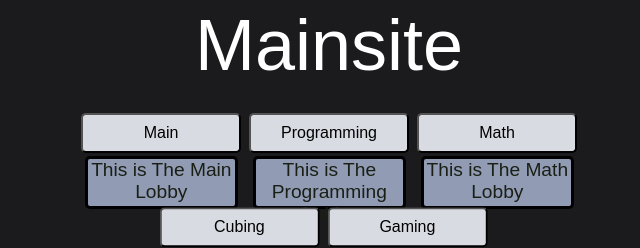
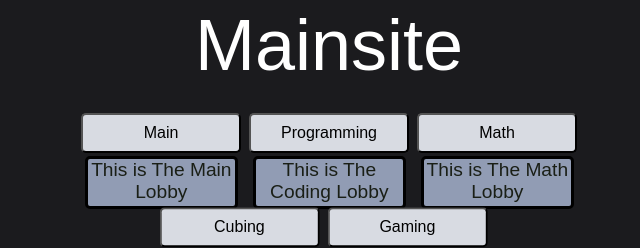
Before and after one commit to jamescraft10/Mainsite, a plain HTML site: page home.html in a window 1280 px wide. Shown: the top 248 px of the page, 311-951 px from the left. Drawn offline with Linux system fonts and the light colour scheme.

Commit message:
Add files via upload

```diff
--- a/home.html
+++ b/home.html
@@ -137,7 +137,7 @@
     <div id="Title">Mainsite</div>
     <br><br>
     <div id="Lobby1"><form><input type="button" class="LobbyButton" value="Main" onclick="Move(0)"/></form><div class="LobbyText">This is The Main Lobby</div></div>
-    <div id="Lobby2"><form><input type="button" class="LobbyButton" value="Programming" onclick="Move(1)"/></form><div class="LobbyText">This is The Programming Lobby</div></div>
+    <div id="Lobby2"><form><input type="button" class="LobbyButton" value="Programming" onclick="Move(1)"/></form><div class="LobbyText">This is The Coding Lobby</div></div>
     <div id="Lobby3"><form><input type="button" class="LobbyButton" value="Math" onclick="Move(2)"/></form><div class="LobbyText">This is The Math Lobby</div></div>
     <div id="Lobby4"><form><input type="button" class="LobbyButton" value="Cubing" onclick="Move(3)"/></form><div class="LobbyText">This is The Cubing Lobby</div></div>
     <div id="Lobby5"><form><input type="button" class="LobbyButton" value="Gaming" onclick="Move(4)"/></form><div class="LobbyText">This is The Gaming Lobby</div></div>
```
